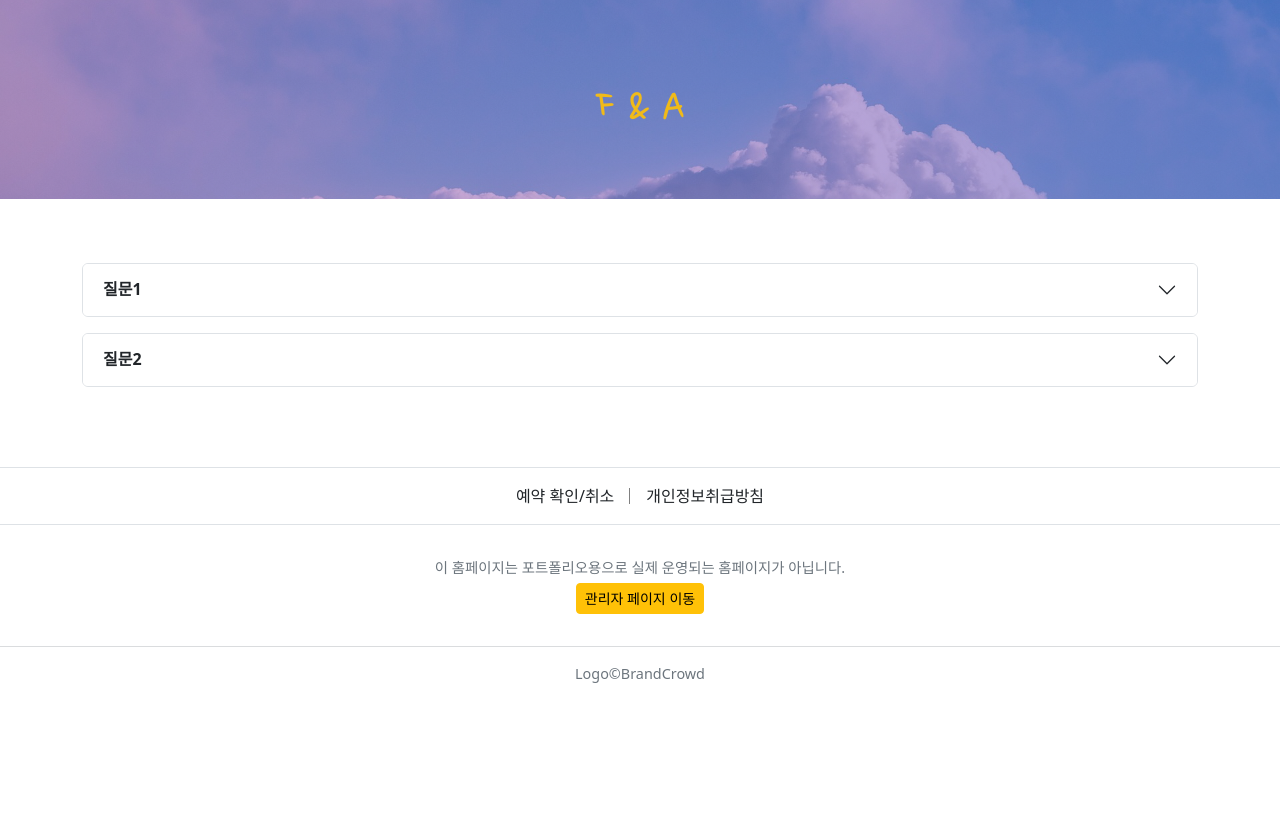
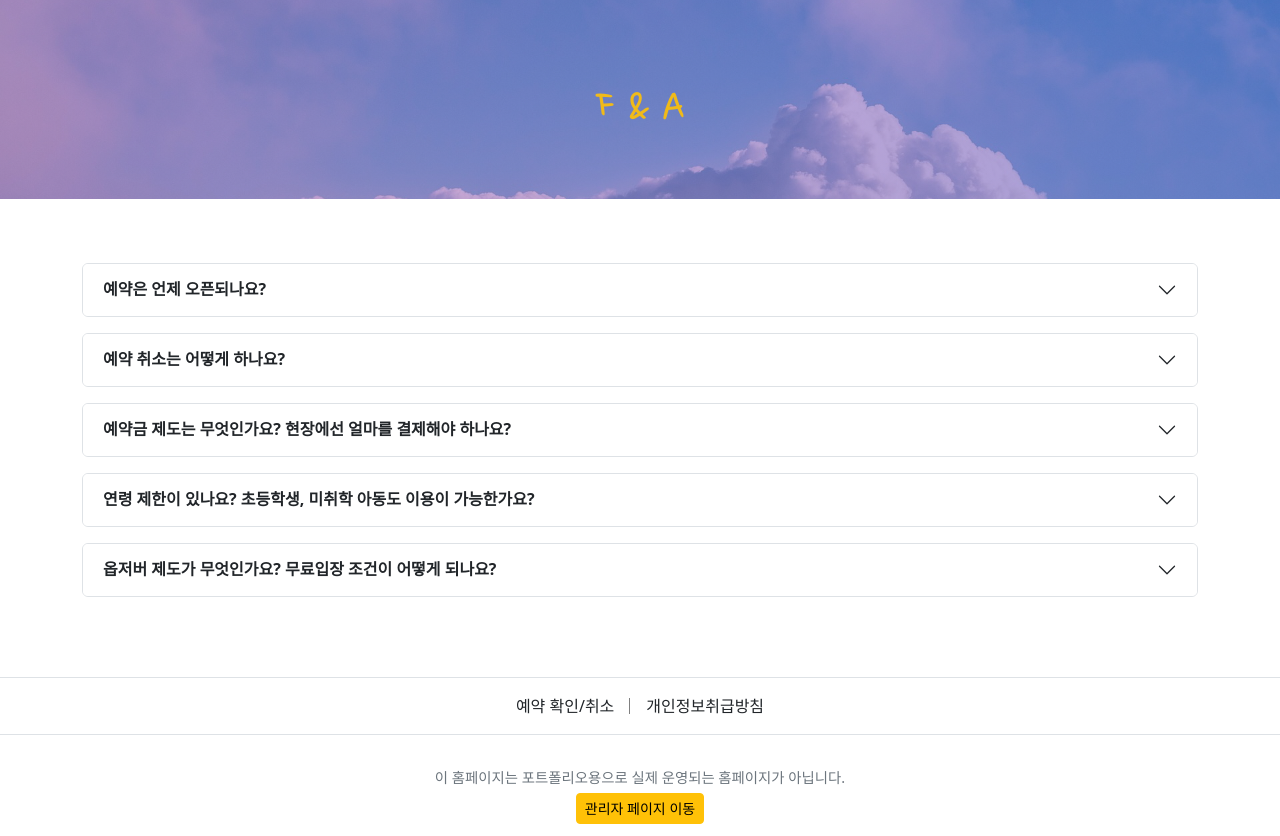
Before and after one commit to doryJyeon/rabbit_room_escape, a PHP site: page /faq in a window 1280 px wide. Shown: the part 99-935 px from the top of the page. Before the commit the page ends 782 px from the top, so only its background shows below. Run offline with PHP 8.4, Linux system fonts and the light colour scheme.

Commit message:
[+] F&A 질문 수정

```diff
--- a/src/Controllers/User/FaqController.php
+++ b/src/Controllers/User/FaqController.php
@@ -10,8 +10,35 @@ class FaqController extends BaseController
   {
     // data = [['0:질문', '1:답변']]
     $data = [
-      ["질문1", "답변"],
-      ["질문2", "답변"]
+      [
+        "예약은 언제 오픈되나요?",
+        "예약은 당일 포함 총 일주일 치의 예약 슬롯이 열려있으며, 매일 자정(00시)에 6일 뒤 예약이 오픈됩니다.
+        (ex: 6일(일) 자정에 12일(토) 예약 슬롯 오픈)
+        인적사항 입력 및 예약금 제도 시행으로 전화 예약은 불가능하며, 홈페이지 및 현장 예약만 가능한 점 양해 바랍니다."
+      ],
+      [
+        "예약 취소는 어떻게 하나요?",
+        "홈페이지 하단에 있는 [예약 확인]을 눌러주시고,
+        예약 시 메일로 받으신 예약 번호와 인적사항을 적은 후 예약 확인 버튼을 눌러주시면 예약 내역 확인과 함께 취소도 가능합니다."
+      ],
+      [
+        "예약금 제도는 무엇인가요? 현장에선 얼마를 결제해야 하나요?",
+        "노쇼 및 예약 부도 방지를 위해, 예약시 건 당 20,000원의 예약금을 계좌이체로 선결제하는 제도를 시행 중입니다.
+        입금된 금액은 총 테마 이용 금액에서 차감되며, 현장에서는 예약금이 차감된 나머지 금액을 결제하게 됩니다.
+        예약금 환불 후 다른 결제수단으로 결제 희망시 현장에서 말씀해주세요."
+      ],
+      [
+        "연령 제한이 있나요? 초등학생, 미취학 아동도 이용이 가능한가요?",
+        "19세 이상 테마를 제외한 나머지 테마는 연령 제한이 없습니다.
+        청소년분들만 이용 또한 가능하며, 미취학 아동은 성인 보호자 2인 이상 동반시 무료 입장이 가능합니다.
+        다만 일부 테마의 경우 난이도가 높거나 공포스러울 수 있는 구간이 있어 보호자 동반을 추천드립니다."
+      ],
+      [
+        " 옵저버 제도가 무엇인가요? 무료입장 조건이 어떻게 되나요?",
+        " '옵저버'란 테마를 탈출 성공한 뒤 재방문시 무료입장이 가능한 제도입니다.
+        신규 인원 2인 이상 동반 시 적용 가능하며, 옵저버는 팀당 최대 1인만 입장 가능합니다.
+        단, 탈출 성공에 대한 인증이 반드시 필요한 점 양해 바랍니다. (기념사진, 질의응답 등)"
+      ]
     ];
     $this->render("faq", [
       "bannerComment" => 'F & A',
--- a/src/Views/user/faq.php
+++ b/src/Views/user/faq.php
@@ -9,7 +9,7 @@
           </h2>
           <div id="collapse<?= $key ?>" class="accordion-collapse collapse">
             <div class="accordion-body">
-              <?= $value[1] ?>
+              <?= nl2br(htmlspecialchars($value[1])) ?>
             </div>
           </div>
         </div>
```
